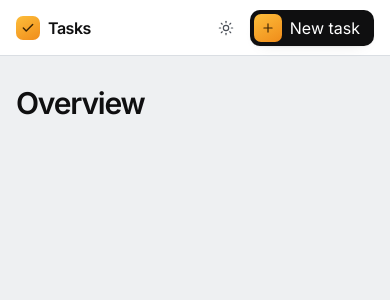
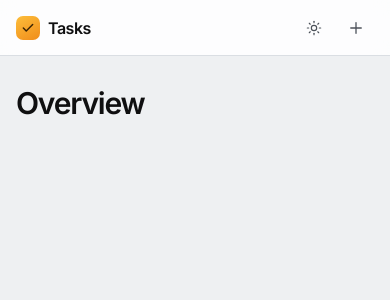
Before and after one commit to sahil-dev28/Task-manager-api-tests, a React (Vite) app in the folder web/: page / in a window 390 px wide. Shown: the top 300 px of the page. Built offline with nearby package versions, Linux system fonts and the light colour scheme.

Commit message:
fix: honest theme-transition test, translucent top bar, responsive New task control

```diff
--- a/web/src/app/AppShell.tsx
+++ b/web/src/app/AppShell.tsx
@@ -33,7 +33,7 @@ export function AppShell({ children, onNewTask }: { children: ReactNode; onNewTa
         Skip to tasks
       </a>
 
-      <header className="sticky top-0 z-20 h-14 border-b border-default bg-surface">
+      <header className="sticky top-0 z-20 h-14 border-b border-default bg-surface/85 backdrop-blur-[8px] backdrop-saturate-[1.8]">
         <div className="mx-auto flex h-full max-w-[960px] items-center justify-between px-4 sm:px-6">
           <Link to="/" className="flex items-center gap-2 text-[16px] font-semibold tracking-[-0.03em]">
             <span className="bg-mark grid size-6 place-items-center rounded-xs text-mark-ink">
@@ -44,7 +44,20 @@ export function AppShell({ children, onNewTask }: { children: ReactNode; onNewTa
 
           <div className="flex items-center gap-2">
             <ThemeToggle />
-            <Button variant="primary" mark leadingIcon={Plus} onClick={onNewTask}>
+            <IconButton
+              label="New task"
+              icon={Plus}
+              size="lg"
+              onClick={onNewTask}
+              className="sm:hidden"
+            />
+            <Button
+              variant="primary"
+              mark
+              leadingIcon={Plus}
+              onClick={onNewTask}
+              className="hidden sm:inline-flex"
+            >
               New task
             </Button>
           </div>
```
Also changed, not shown: 1 other file (tests, documents, lock files or other folders).
